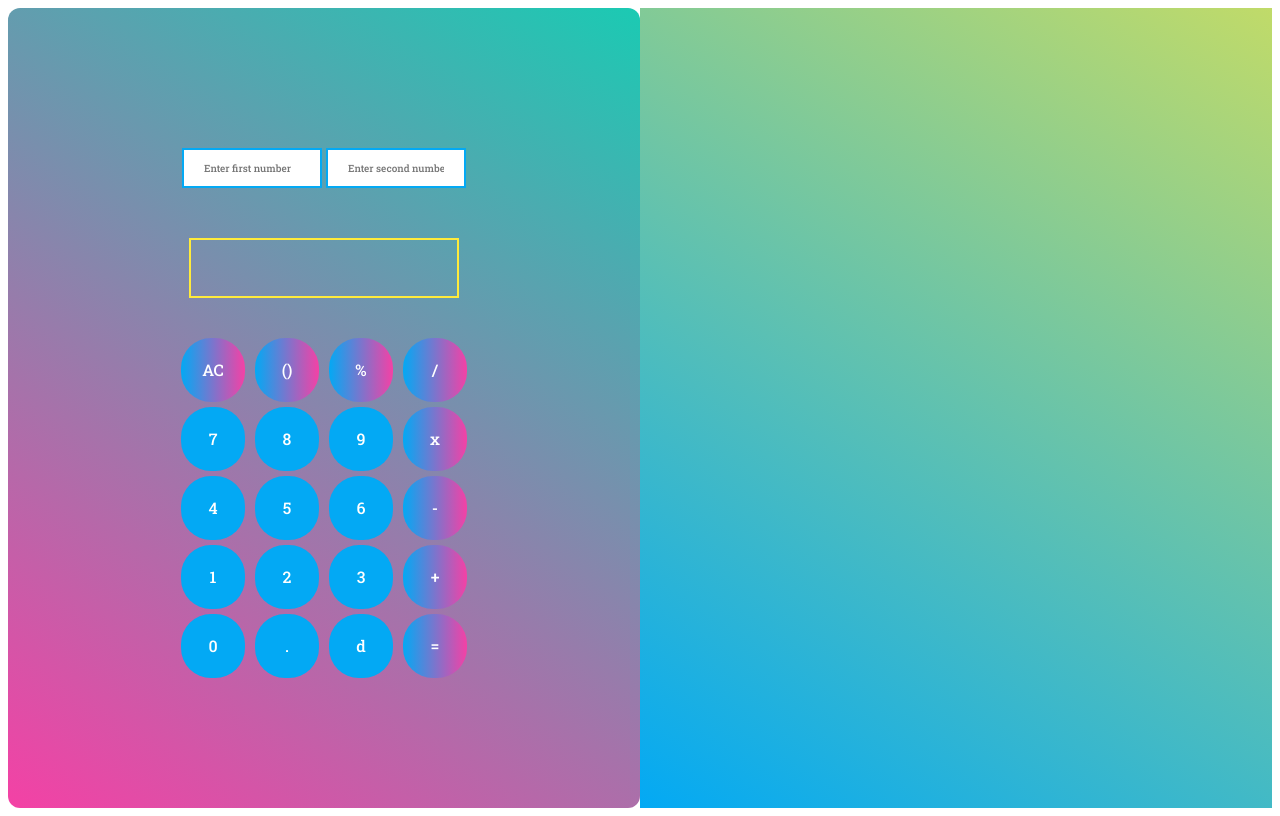
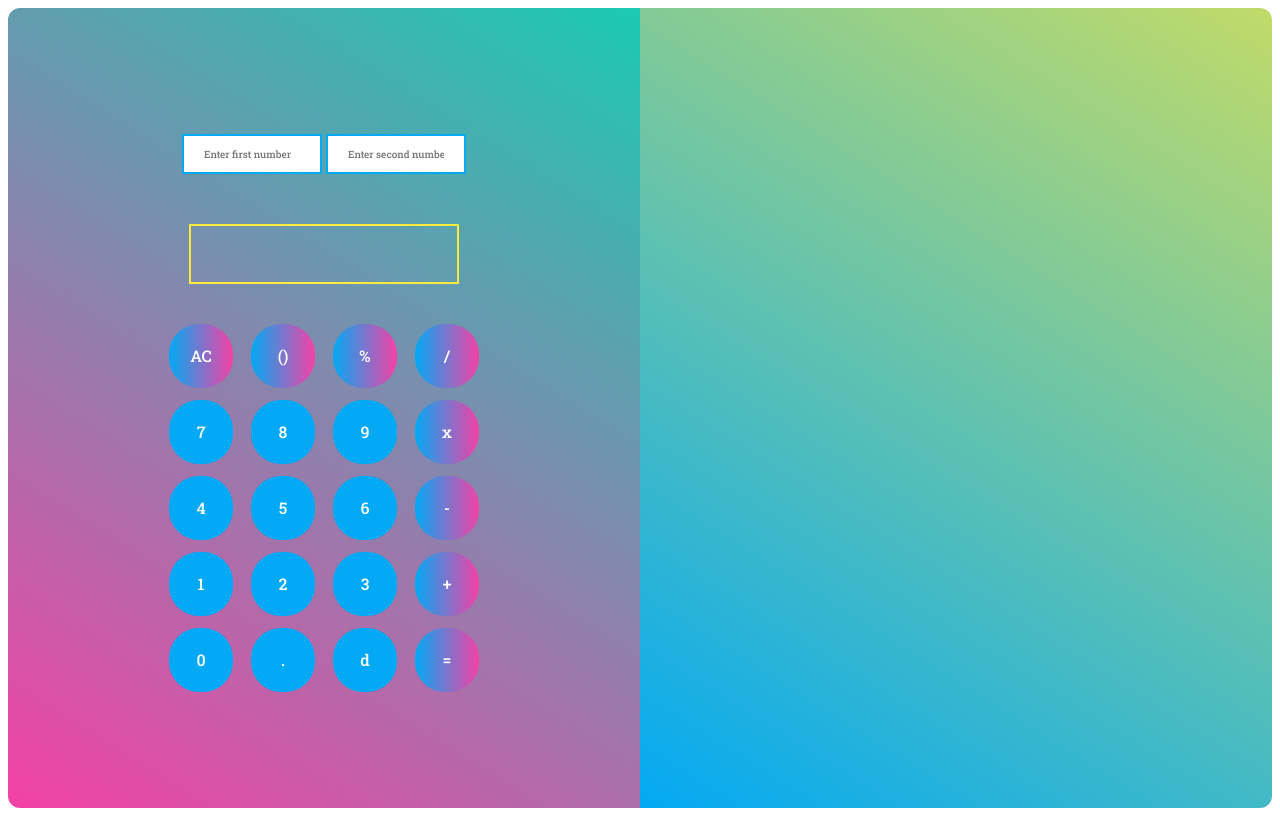
Before and after one commit to VeronicaSotoF/ejercicio-calculadora, a website: page index.html in a window 1280 px wide. Drawn offline with Linux system fonts and the light colour scheme.

Commit message:
button space added

```diff
--- a/style.css
+++ b/style.css
@@ -29,7 +29,7 @@
   #calculator-container {
       width: 50%;
       min-height: 100vh;
-      border-radius: 12px;
+      border-radius: 12px 0px 0px 12px;
       background: linear-gradient(32deg, #f441a5,#1bcab3);
       display: flex;
       flex-direction: column;
@@ -51,8 +51,8 @@
       margin-top: 20px;
       display: grid;
       grid-template-columns: 1fr 1fr 1fr 1fr;
-      grid-row-gap: 5px;
-      grid-column-gap: 10px;
+      grid-row-gap: 12px;
+      grid-column-gap: 18px;
   }
 
   .ext-btns {
@@ -114,6 +114,7 @@
   #image {
       width: 50%;
       min-height: 100vh;
+      border-radius: 0px 12px 12px 0px;
       background: linear-gradient(32deg,#03a9f4,#ffeb3b);
       background-size: 200%;
   }
@@ -125,5 +126,6 @@
 
       #calculator-container {
           width: 100%;
+          border-radius: 12px;
       }
   }
```
